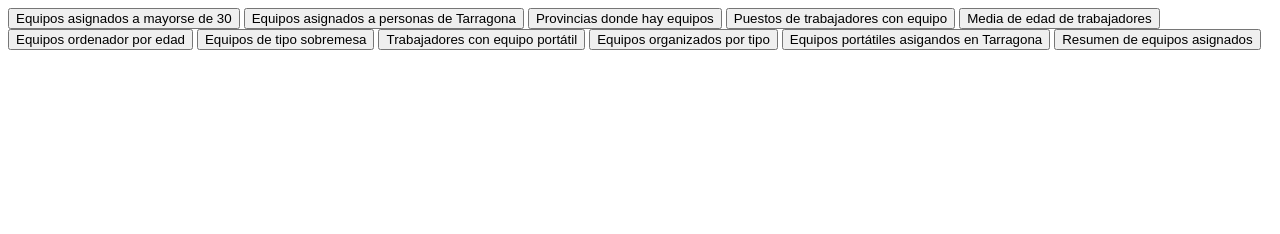
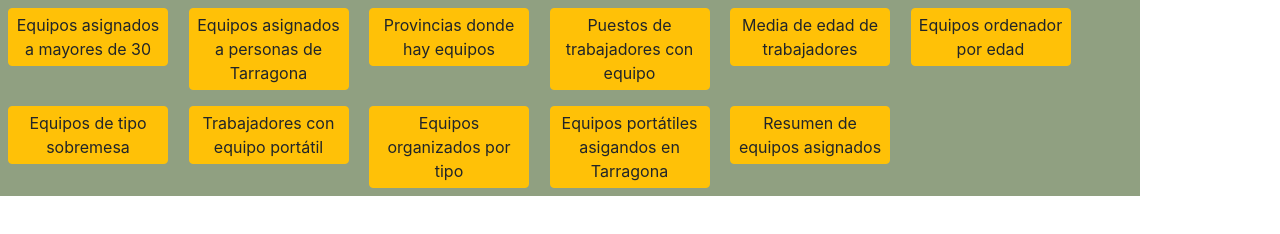
Before and after one commit to alexgonzanu/ejercicio-7-equipo-b, a website: page index.html in a window 1280 px wide. Drawn offline with nearby package versions, Linux system fonts and the light colour scheme.

Commit message:
Estilo div central con bootstrap y css adicional

```diff
--- /dev/null
+++ b/css/estilos.css
@@ -0,0 +1,7 @@
+.central {
+  background-color: rgb(144, 160, 129);
+}
+
+.boton {
+  vertical-align: top;
+}
--- a/index.html
+++ b/index.html
@@ -6,35 +6,38 @@
   <meta http-equiv="X-UA-Compatible" content="IE=edge">
   <meta name="viewport" content="width=device-width, initial-scale=1.0">
   <title>Ejercicio 7 - Equipo B</title>
+  <link rel="stylesheet" href="https://cdn.jsdelivr.net/npm/bootstrap@4.6.0/dist/css/bootstrap.min.css"
+    integrity="sha384-B0vP5xmATw1+K9KRQjQERJvTumQW0nPEzvF6L/Z6nronJ3oUOFUFpCjEUQouq2+l" crossorigin="anonymous">
+  <link rel="stylesheet" href="css/estilos.css">
   <script src="js/equipos.js"></script>
   <!-- Carga aquí tu JS -->
   <script src="js/funciones.js"></script>
   <script src="js/scripts.js" defer></script>
 </head>
 
-<body>
-  <div class="central">
-    <button class="boton gt30">
-      Equipos asignados a mayorse de 30</button>
-    <button class="boton tarragona">
+<body class="container m-0 p-0">
+  <div class="central d-flex-row m-0 p-0">
+    <button class="boton gt30 btn btn-warning text-wrap p-1 m-2" style="width: 10rem;">
+      Equipos asignados a mayores de 30</button>
+    <button class="boton tarragona btn btn-warning text-wrap p-1 m-2" style="width: 10rem;">
       Equipos asignados a personas de Tarragona</button>
-    <button class="boton provincias">
+    <button class="boton provincias btn btn-warning text-wrap p-1 m-2" style="width: 10rem;">
       Provincias donde hay equipos</button>
-    <button class="boton puestos">
+    <button class="boton puestos btn btn-warning text-wrap p-1 m-2" style="width: 10rem;">
       Puestos de trabajadores con equipo</button>
-    <button class="boton edad-media">
+    <button class="boton edad-media btn btn-warning text-wrap p-1 m-2" style="width: 10rem;">
       Media de edad de trabajadores</button>
-    <button class="boton orden-edad">
+    <button class="boton orden-edad btn btn-warning text-wrap p-1 m-2" style="width: 10rem;">
       Equipos ordenador por edad</button>
-    <button class="boton sobremesa">
+    <button class="boton sobremesa btn btn-warning text-wrap p-1 m-2" style="width: 10rem;">
       Equipos de tipo sobremesa</button>
-    <button class="boton trabajadores-portatil">
+    <button class="boton trabajadores-portatil btn btn-warning text-wrap p-1 m-2" style="width: 10rem;">
       Trabajadores con equipo portátil</button>
-    <button class="boton equipos-tipo">
+    <button class="boton equipos-tipo btn btn-warning text-wrap p-1 m-2" style="width: 10rem;">
       Equipos organizados por tipo</button>
-    <button class="boton portatiles-tarragona">
+    <button class="boton portatiles-tarragona btn btn-warning text-wrap p-1 m-2" style="width: 10rem;">
       Equipos portátiles asigandos en Tarragona</button>
-    <button class="boton resumen">
+    <button class="boton resumen btn btn-warning text-wrap p-1 m-2" style="width: 10rem;">
       Resumen de equipos asignados</button>
   </div>
   <div class="lado">
```
